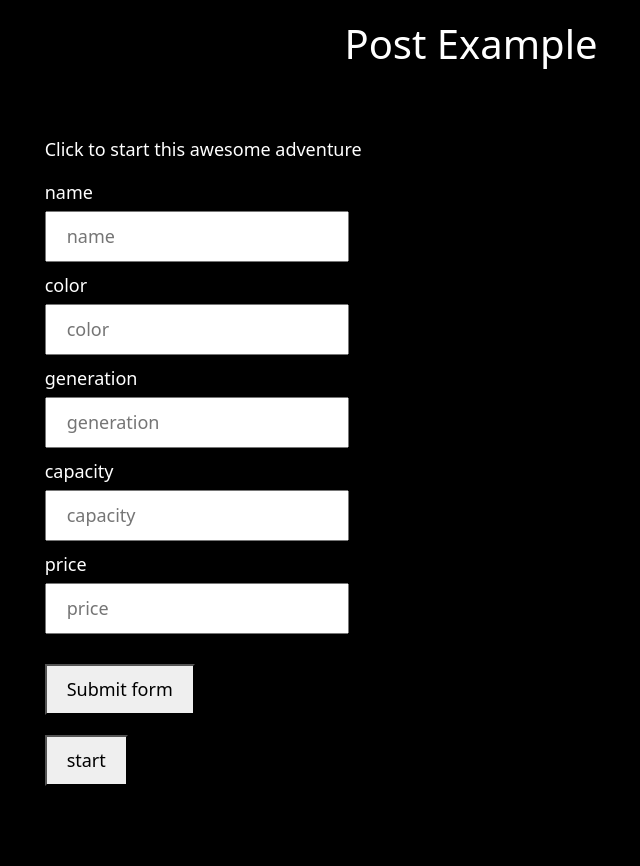
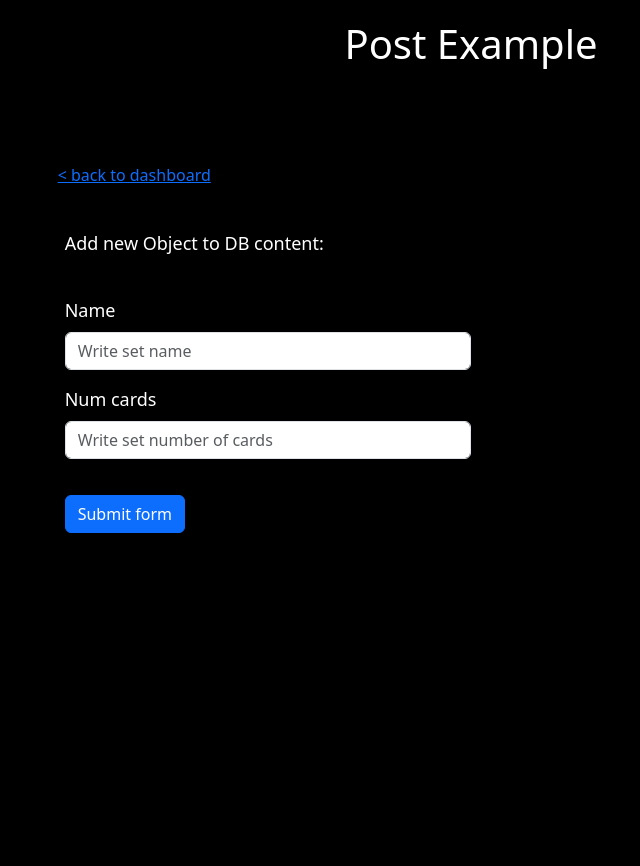
Before and after one commit to JorgeRico/Flask-Website, a Flask app: page /post-example in a window 1280 px wide. Shown: the whole page, without its empty margins (169-809 px from the left). After the commit the page ends 533 px from the top, so only its background shows below. Run offline with Flask 3, Linux system fonts and the light colour scheme.

Commit message:
post functions

```diff
--- a/templates/pages/post_example.html
+++ b/templates/pages/post_example.html
@@ -6,35 +6,21 @@
 
 
 {% block content %}
-    <div class="pages">
-        <p>Click to start this awesome adventure</p>
-        <form method="POST" action="/submit-post">
-            <label>name</label>
-            <div>
-                <input type="text" name="name" placeholder="name" value="" required>
-            </div>
-            <label>color</label>
-            <div>
-                <input type="text" name="color" placeholder="color" value="" required>
-            </diV>
-            <label>generation</label>
-            <div>
-                <input type="text" name="generation" placeholder="generation" value="" required>
-            </diV>
-            <label>capacity</label>
-            <div>
-                <input type="text" name="capacity" placeholder="capacity" value="" required>
-            </diV>
-            <label>price</label>
-            <div>
-                <input type="text" name="price" placeholder="price" value="" required>
-            </diV>
-
-            <button type="submit">Submit form</button>
-        </form>
-
-        <a href="/dashboard">
-            <button>start</button>
-        </a>
+    {% include "pages/back_button.html" %}
+    <div class="p20 col-lg-12">
+        <div class="mb40">Add new Object to DB content:</div>
+        <div class="col-lg-6">
+            <form method="POST" action="/submit-post">
+                <div class="mb-3">
+                    <label for="name" class="form-label">Name</label>
+                    <input type="text" class="form-control" id="name" name="name" placeholder="Write set name" required>
+                </div>
+                <div class="mb-3">
+                    <label for="numCards" class="form-label">Num cards</label>
+                    <input type="text" class="form-control" id="numCards" name="numCards" placeholder="Write set number of cards" required>
+                </div>
+                <button type="submit" class="btn btn-primary mb-3">Submit form</button>
+            </form>
+        </div>
     </div>
 {% endblock %}
```
Also changed, not shown: templates/pages/submit/post_example.html (+6 -16 lines).
